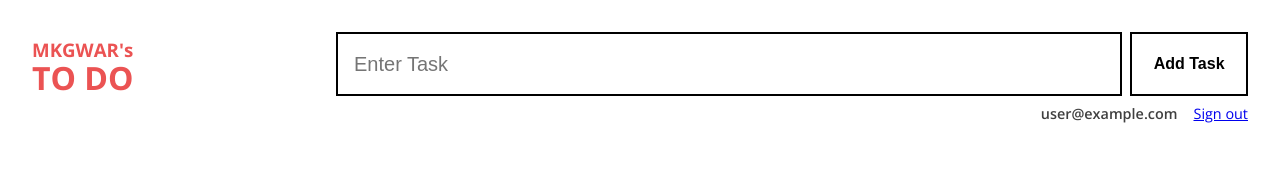
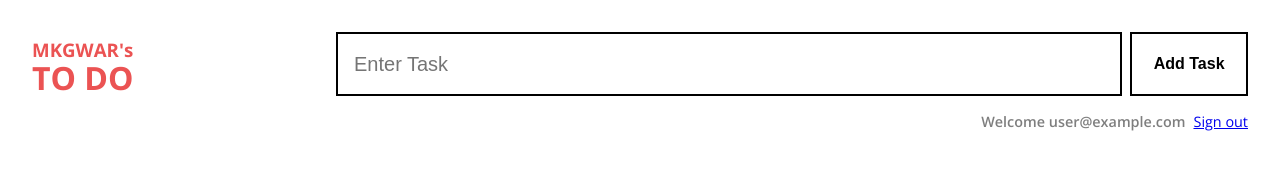
Before and after one commit to mkgwar/to-do-app, a React (Create React App) app: page /dashboard in a window 1280 px wide. Shown: the top 182 px of the page. Built offline with nearby package versions, Linux system fonts and the light colour scheme; no server answers; the database is empty; sample sign-in values are in the browser's storage.

Commit message:
minor changes

```diff
--- a/src/Components/Header.css
+++ b/src/Components/Header.css
@@ -13,13 +13,13 @@ header {
 .user-details {
   width: 100%;
   text-align: right;
-  margin-top: 0.5rem;
+  margin-top: 1rem;
   font-size: 0.9rem;
 }
 
 .user-details .email {
-  opacity: 0.75;
-  margin-right: 1rem;
+  opacity: 0.5;
+  margin-right: 0.5rem;
   font-weight: 600;
 }
 
--- a/src/Components/Header.tsx
+++ b/src/Components/Header.tsx
@@ -61,7 +61,7 @@ const Header = ({ addTask }: HeaderProps) => {
         </div>
       </div>
       <div className="user-details">
-        <span className="email">{userAuth?.user?.email}</span>
+        <span className="email">Welcome {userAuth?.user?.email}</span>
         <Link to="/" onClick={() => userAuth?.logout()}>
           Sign out
         </Link>
```
